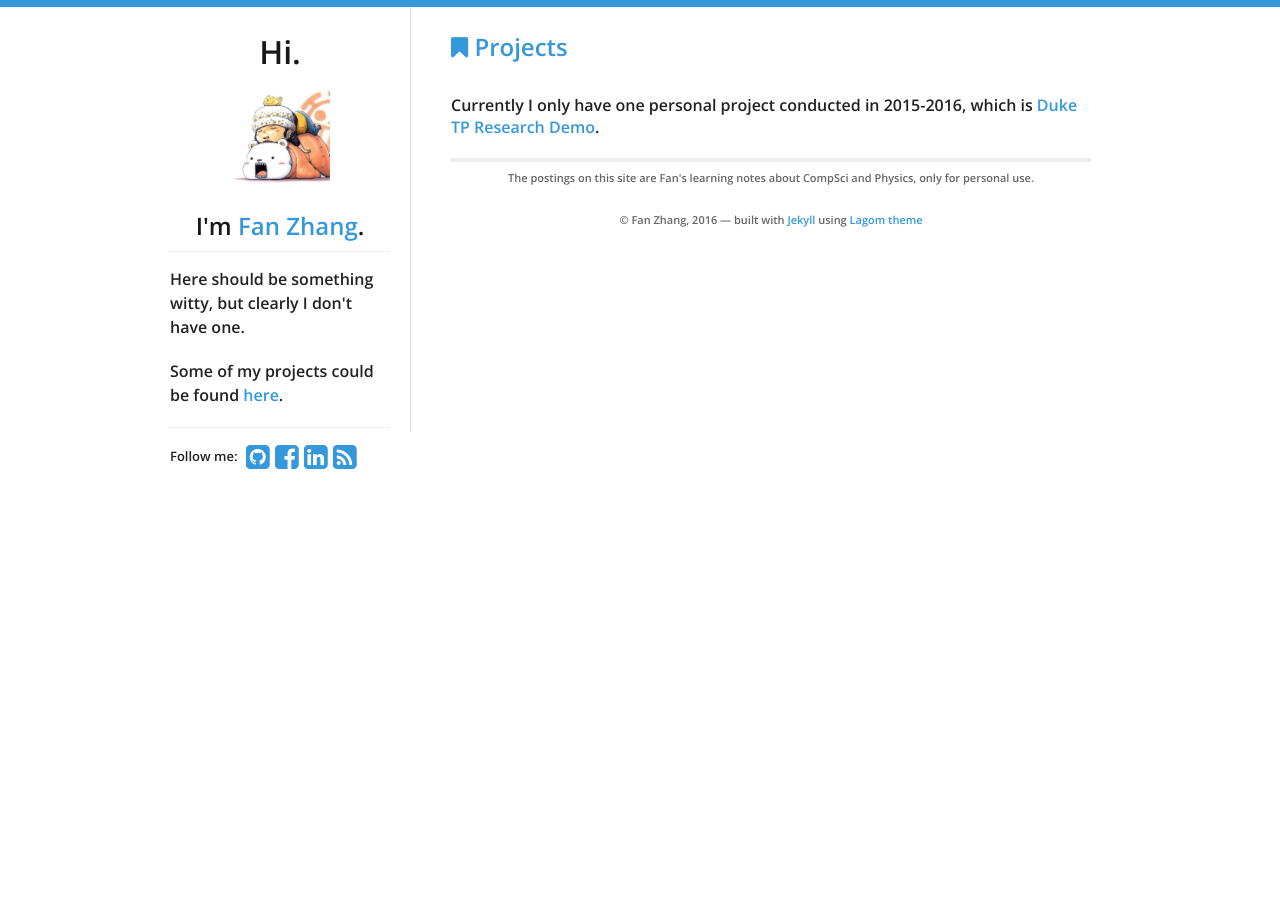
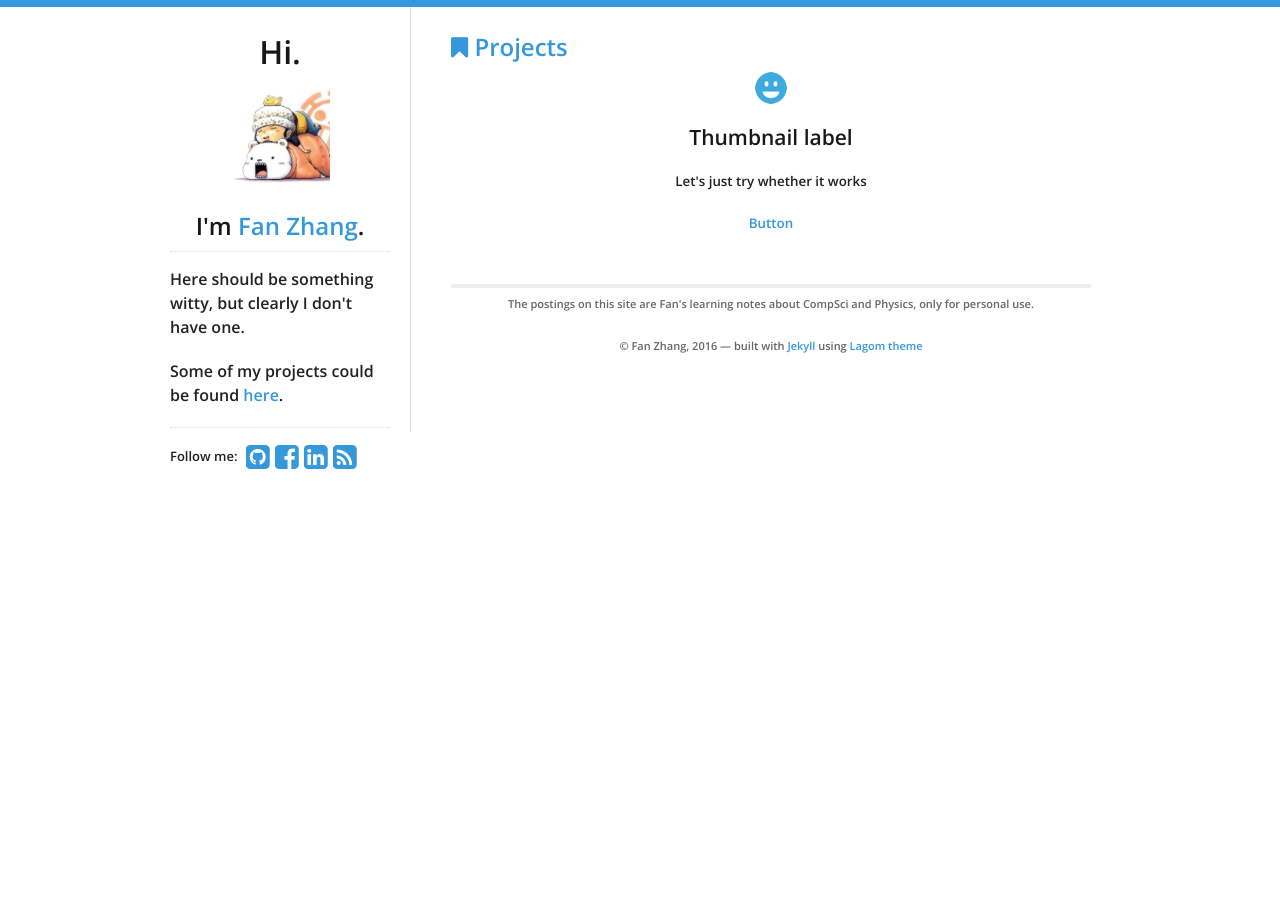
Before and after one commit to KimLakWon/fanfanman.github.io, a Jekyll site: the page built from project.html, in a window 1280 px wide. Built offline with Jekyll 4.4.1, drawn with Linux system fonts in a browser that asks for light colours; nearby versions of some CDN libraries.

Commit message:
new changes to my homepage

```diff
--- a/_config.yml
+++ b/_config.yml
@@ -1,5 +1,5 @@
 # General Jekyll Config
 highlighter: rouge
-url: http://example.com
+url: http://fanfanman.me
 lsi: false
 exclude: [LICENSE, CNAME, README.md, .gitignore, Gemfile, Gemfile.lock]
--- a/project.html
+++ b/project.html
@@ -6,7 +6,20 @@ title: Blog Posts
 <div id="home">
   <h2><i class="fa fa-bookmark"></i> Projects</h2>
   <ul id="blog-posts" class="posts">
-    <br>
-    <p>Currently I only have one personal project conducted in 2015-2016, which is <a href="https://fanfanman.github.io/assets/duketpresearch/duketpresearch.html" target="_blank">Duke TP Research Demo</a>.</p>
+    <!-- <br>
+    <p>Currently I only have one personal project conducted in 2015-2016, which is <a href="https://fanfanman.github.io/assets/duketpresearch/duketpresearch.html" target="_blank">Duke TP Research Demo</a>.</p> -->
+
+    <div class="row">
+  <div class="col-sm-6 col-md-4">
+    <div class="thumbnail">
+      <img src="\favicon.png">
+      <div class="caption">
+        <h3>Thumbnail label</h3>
+        <p>Let's just try whether it works</p>
+        <p><a href="#" class="btn btn-primary" role="button">Button</a></p>
+      </div>
+    </div>
+  </div>
+</div>
   </ul>
 </div>
```
